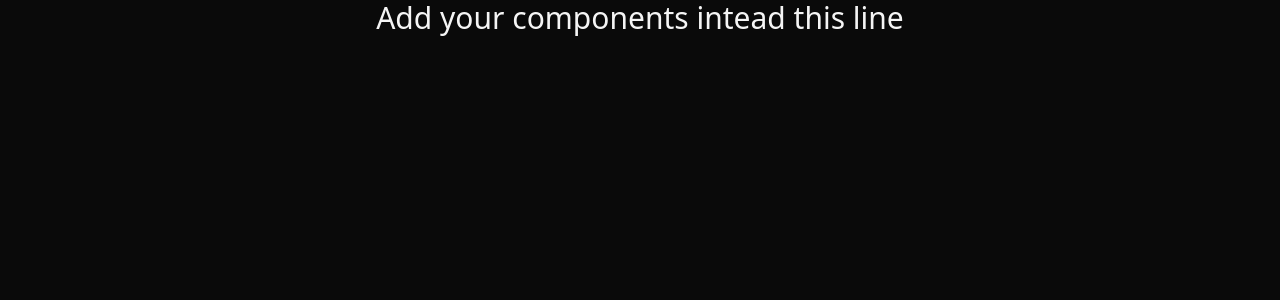
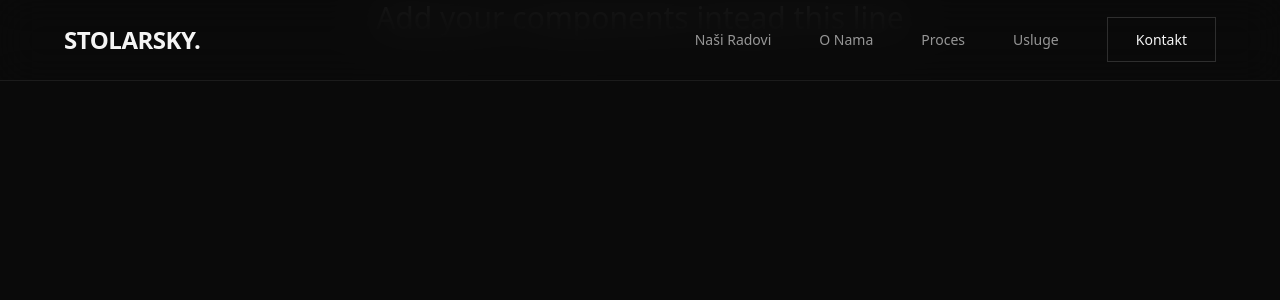
Before and after one commit to milenko997/stolarsky, a Next.js app: page / in a window 1280 px wide. Shown: the top 300 px of the page. Built offline with nearby package versions, Linux system fonts and the light colour scheme.

Commit message:
Creating header

```diff
--- a/components/header/header.module.scss
+++ b/components/header/header.module.scss
@@ -1,2 +1,162 @@
 @use "@/styles/variables" as *;
 @use "@/styles/mixins" as *;
+
+.header {
+  position: fixed;
+  top: 0;
+  left: 0;
+  right: 0;
+  z-index: $z-header;
+  background: rgba(10, 10, 10, 0.9);
+  backdrop-filter: blur(20px);
+  -webkit-backdrop-filter: blur(20px);
+  border-bottom: 1px solid $color-border-light;
+  transition: $transition-main;
+
+  &.scrolled {
+    background: rgba(10, 10, 10, 0.98);
+  }
+}
+
+.headerInner {
+  display: flex;
+  justify-content: space-between;
+  align-items: center;
+  height: 80px;
+
+  @media (max-width: 480px) {
+    height: 70px;
+  }
+}
+
+.logo {
+  font-size: 1.5rem;
+  font-weight: 700;
+  letter-spacing: -0.02em;
+  color: $color-text;
+  transition: $transition-fast;
+
+  &:hover {
+    color: $color-primary;
+  }
+}
+
+.nav {
+  display: flex;
+  align-items: center;
+}
+
+.navList {
+  display: flex;
+  align-items: center;
+  gap: 3rem;
+
+  @include respond(md) {
+    position: fixed;
+    top: 0;
+    right: -100%;
+    width: 100%;
+    height: 100vh;
+    background: $color-bg;
+    flex-direction: column;
+    justify-content: center;
+    align-items: center;
+    gap: 2rem;
+    transition: $transition-main;
+
+    &.active {
+      right: 0;
+    }
+  }
+}
+
+.navLink {
+  font-size: 0.875rem;
+  font-weight: 500;
+  color: $color-text-muted;
+  transition: $transition-fast;
+  position: relative;
+
+  &::after {
+    content: '';
+    position: absolute;
+    bottom: -4px;
+    left: 0;
+    width: 0;
+    height: 1px;
+    background: $color-primary;
+    transition: $transition-main;
+  }
+
+  &:hover {
+    color: $color-text;
+
+    &::after {
+      width: 100%;
+    }
+  }
+
+  @include respond(md) {
+    font-size: 1.5rem;
+  }
+}
+
+.navLinkCta {
+  padding: 0.75rem 1.75rem;
+  border: 1px solid $color-border;
+  color: $color-text;
+  transition: $transition-main;
+
+  &::after {
+    display: none;
+  }
+
+  &:hover {
+    background: $color-primary;
+    border-color: $color-primary;
+    color: $color-bg;
+  }
+
+  @include respond(md) {
+    font-size: 1rem;
+  }
+}
+
+.navToggle {
+  display: none;
+  flex-direction: column;
+  justify-content: center;
+  gap: 6px;
+  width: 32px;
+  height: 32px;
+  background: transparent;
+  border: none;
+  cursor: pointer;
+  z-index: $z-header + 1;
+
+  span {
+    display: block;
+    width: 100%;
+    height: 2px;
+    background: $color-text;
+    transition: $transition-main;
+  }
+
+  &.active {
+    span:nth-child(1) {
+      transform: rotate(45deg) translate(5px, 6px);
+    }
+
+    span:nth-child(2) {
+      opacity: 0;
+    }
+
+    span:nth-child(3) {
+      transform: rotate(-45deg) translate(5px, -6px);
+    }
+  }
+
+  @include respond(md) {
+    display: flex;
+  }
+}
--- a/components/header/header.tsx
+++ b/components/header/header.tsx
@@ -1,9 +1,72 @@
+'use client'
+
+import { useState, useEffect } from 'react'
 import styles from './header.module.scss'
 
+const navLinks = [
+  { href: '#work', label: 'Naši Radovi' },
+  { href: '#about', label: 'O Nama' },
+  { href: '#process', label: 'Proces' },
+  { href: '#services', label: 'Usluge' },
+]
+
 const Header = () => {
-    return(
-        <></>
-    )
+  const [isScrolled, setIsScrolled] = useState(false)
+  const [isNavOpen, setIsNavOpen] = useState(false)
+
+  useEffect(() => {
+    const handleScroll = () => setIsScrolled(window.pageYOffset > 100)
+    window.addEventListener('scroll', handleScroll, { passive: true })
+    return () => window.removeEventListener('scroll', handleScroll)
+  }, [])
+
+  const toggleNav = () => {
+    const next = !isNavOpen
+    setIsNavOpen(next)
+    document.body.style.overflow = next ? 'hidden' : ''
+  }
+
+  const closeNav = () => {
+    setIsNavOpen(false)
+    document.body.style.overflow = ''
+  }
+
+  return (
+    <header className={`${styles.header} ${isScrolled ? styles.scrolled : ''}`} id="header">
+      <div className={`container ${styles.headerInner}`}>
+        <a href="#hero" className={styles.logo}>STOLARSKY.</a>
+        <nav className={styles.nav}>
+          <button
+            className={`${styles.navToggle} ${isNavOpen ? styles.active : ''}`}
+            onClick={toggleNav}
+            aria-label="Otvori meni"
+          >
+            <span></span>
+            <span></span>
+            <span></span>
+          </button>
+          <ul className={`${styles.navList} ${isNavOpen ? styles.active : ''}`}>
+            {navLinks.map(link => (
+              <li key={link.href}>
+                <a href={link.href} className={styles.navLink} onClick={closeNav}>
+                  {link.label}
+                </a>
+              </li>
+            ))}
+            <li>
+              <a
+                href="#contact"
+                className={`${styles.navLink} ${styles.navLinkCta}`}
+                onClick={closeNav}
+              >
+                Kontakt
+              </a>
+            </li>
+          </ul>
+        </nav>
+      </div>
+    </header>
+  )
 }
 
-export default Header;
+export default Header
```
